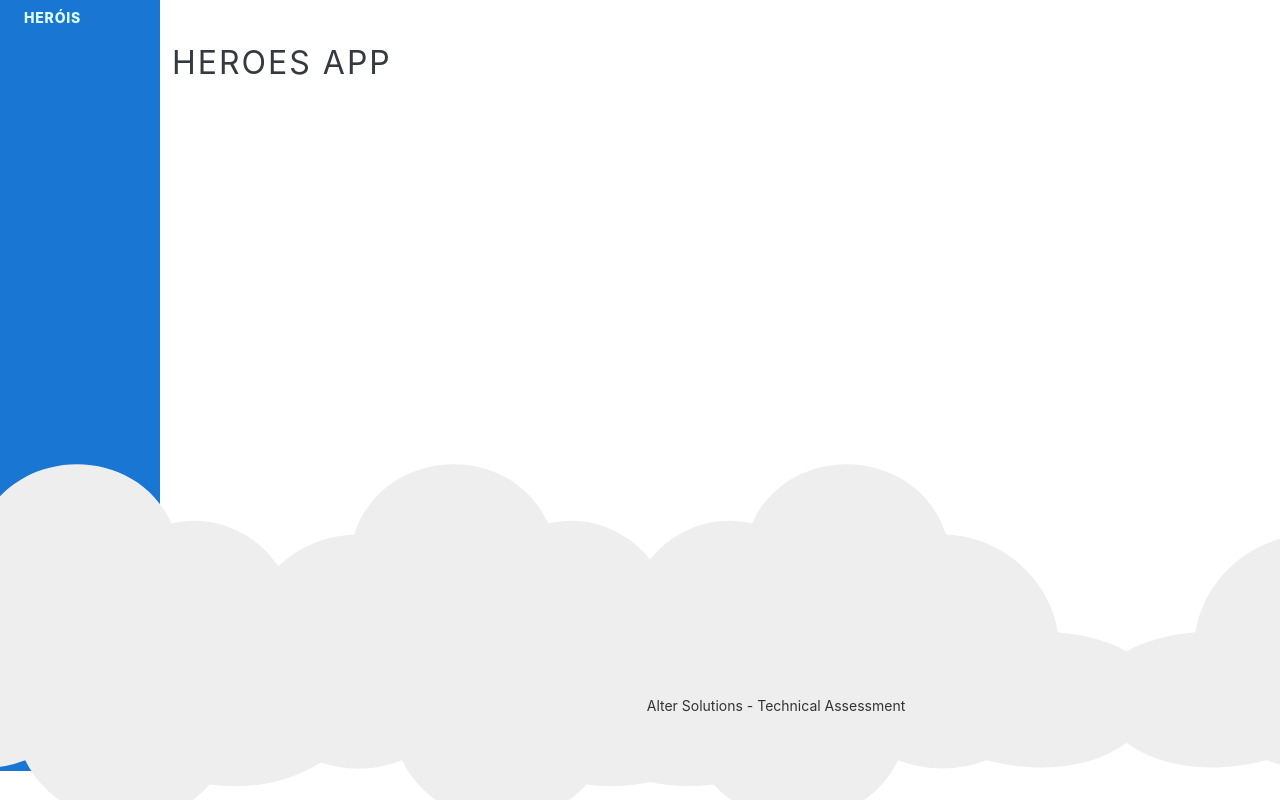
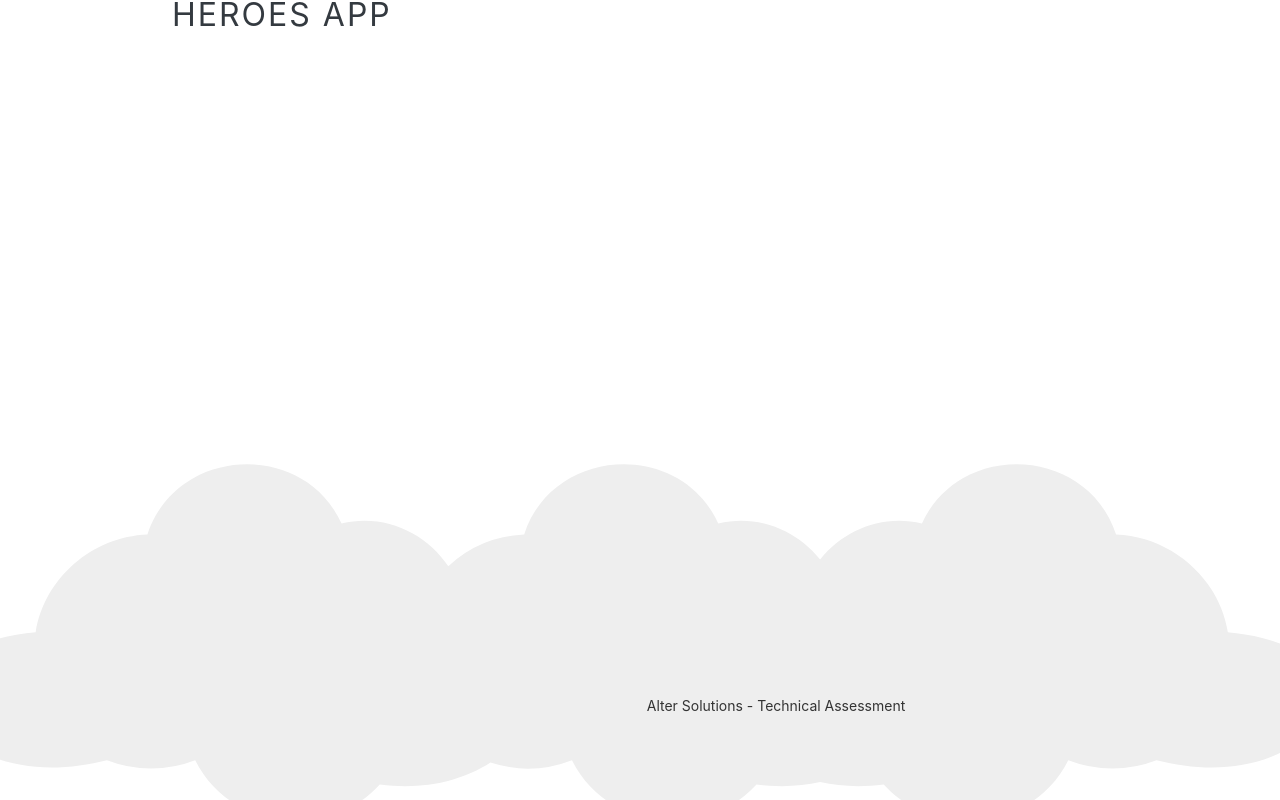
Before and after one commit to notreniev/heroes-app, an Angular app: page / in a window 1280 px wide. Shown: the part 74-874 px from the top of the page. Built offline with nearby package versions, Linux system fonts and the light colour scheme.

Commit message:
wip: layout adjustments

```diff
--- a/src/app/app.component.css
+++ b/src/app/app.component.css
@@ -181,14 +181,6 @@ a:hover {
   margin-right: 4px;
 }
 
-svg#clouds {
-  position: fixed;
-  bottom: -160px;
-  left: -230px;
-  z-index: -10;
-  width: 1920px;
-}
-
 /* Responsive Styles */
 @media screen and (max-width: 767px) {
   .card-container > *:not(.circle-link),
--- a/src/app/app.component.html
+++ b/src/app/app.component.html
@@ -8,7 +8,7 @@
 
 <div class="content" role="main">
 
-  <nav class="navbar navbar-expand-lg navbar-dark bg-primary fixed-top" id="sideNav">
+  <nav class="navbar navbar-expand-lg navbar-dark fixed-top" id="sideNav">
     <button class="navbar-toggler" type="button" data-toggle="collapse" data-target="#navbarSupportedContent"
       aria-controls="navbarSupportedContent" aria-expanded="false" aria-label="Toggle navigation">
       <span class="navbar-toggler-icon"></span>
@@ -16,7 +16,7 @@
     <div class="collapse navbar-collapse" id="navbarSupportedContent">
       <ul class="navbar-nav">
         <li class="nav-item">
-          <a class="nav-link js-scroll-trigger" href="#heroes">Heróis</a>
+          <a class="nav-link " href="#heroes">Heróis</a>
         </li>
       </ul>
     </div>
@@ -24,9 +24,10 @@
 
   <div class="container-fluid p-0">
 
-    <section class="resume-section p-2 p-lg-5 d-flex" id="about">
+    <section class="resume-section p-2 p-lg-5 d-flex" id="heroes">
       <h3>Heroes App</h3>
     </section>
+
   </div>
 
 
```
Also changed, not shown: src/assets/vendor/css/app.css.
